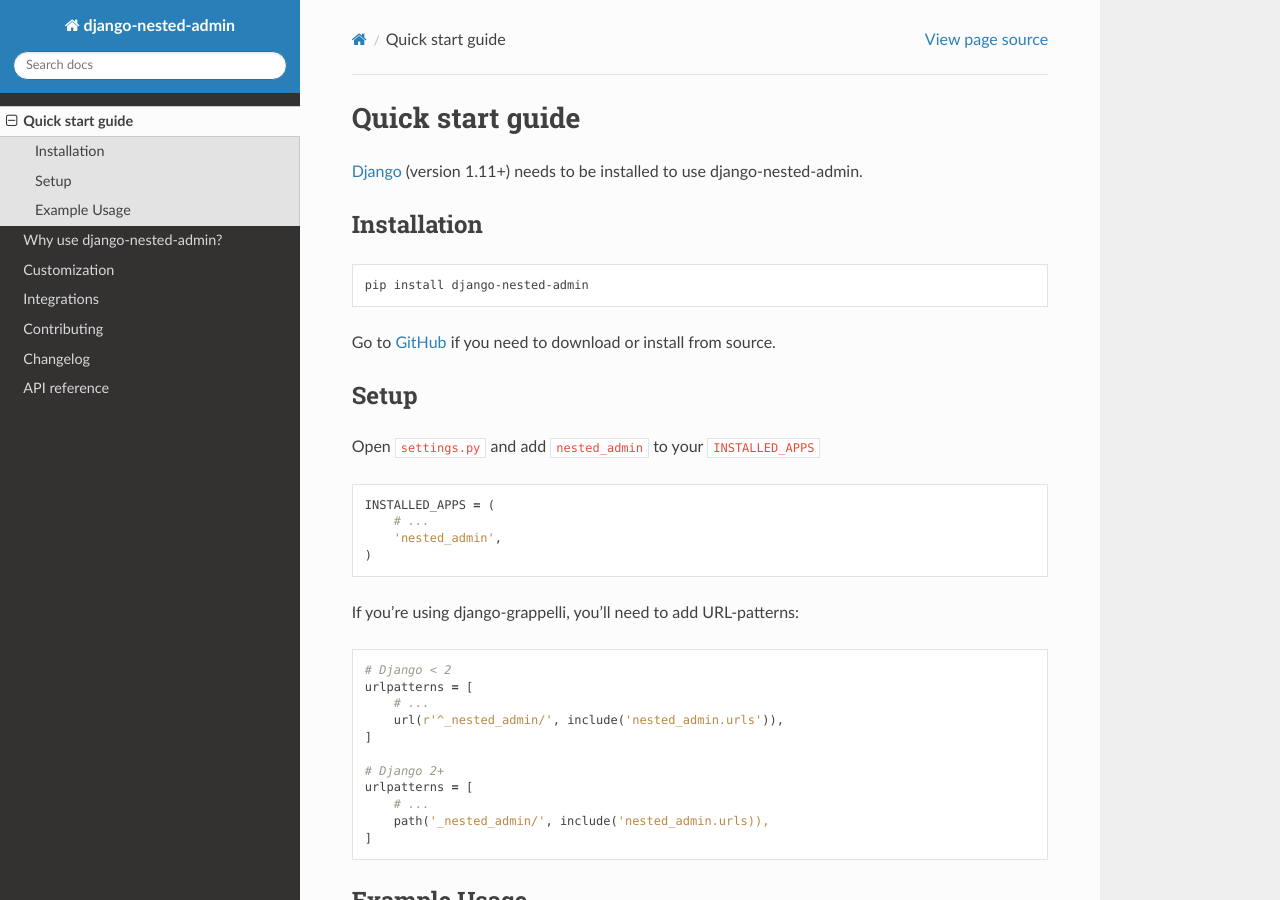
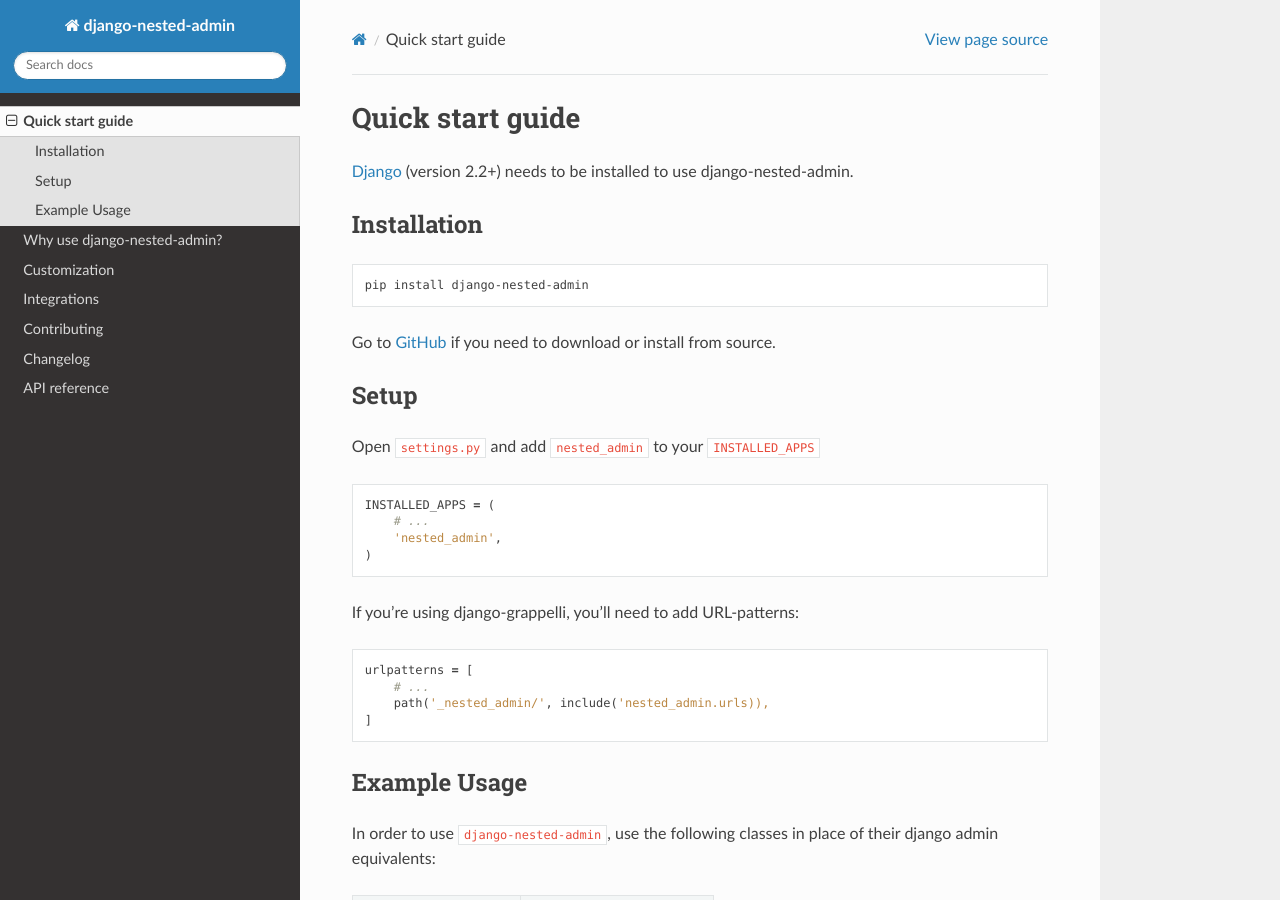
Before and after one commit to theatlantic/django-nested-admin, a Sphinx documentation site: the page built from docs/quickstart.rst, in a window 1280 px wide and 900 px high. Built offline with Sphinx 7.4.7 and the Read the Docs theme 2.0.0, drawn with Linux system fonts in a browser that asks for light colours; the version number could not be read and is left out.

Commit message:
Drop support for Django < 2.2 (incl. Python < 3.6)
Django 1.11 reached its EOL on 2020-04-01.
Django 2.0 and 2.1 reached their EOL in 2019.
See https://www.djangoproject.com/download/

```diff
--- a/README.rst
+++ b/README.rst
@@ -5,8 +5,8 @@
 
 **django-nested-admin** is a project that makes it possible to nest
 admin inlines (that is, to define inlines on InlineModelAdmin classes).
-It is compatible with Django 1.11+ and Python versions 2.7 and 3.4+ and works
-with or without Grappelli. When Grappelli is not installed it allows
+It is compatible with Django 2.2+ and Python 3.5+ and works with or
+without Grappelli. When Grappelli is not installed it allows
 Grappelli-like drag-and-drop functionality.
 
 Installation
--- a/docs/quickstart.rst
+++ b/docs/quickstart.rst
@@ -4,7 +4,7 @@
 Quick start guide
 =================
 
-`Django <http://www.djangoproject.com>`_ (version 1.11+) needs to be installed to use django-nested-admin.
+`Django <http://www.djangoproject.com>`_ (version 2.2+) needs to be installed to use django-nested-admin.
 
 Installation
 ============
@@ -31,13 +31,6 @@
 
 .. code-block:: python
 
-    # Django < 2
-    urlpatterns = [
-        # ...
-        url(r'^_nested_admin/', include('nested_admin.urls')),
-    ]
-
-    # Django 2+
     urlpatterns = [
         # ...
         path('_nested_admin/', include('nested_admin.urls)),
```
Also changed, not shown: setup.cfg (+0 -11 lines), setup.py (+2 -5 lines).
